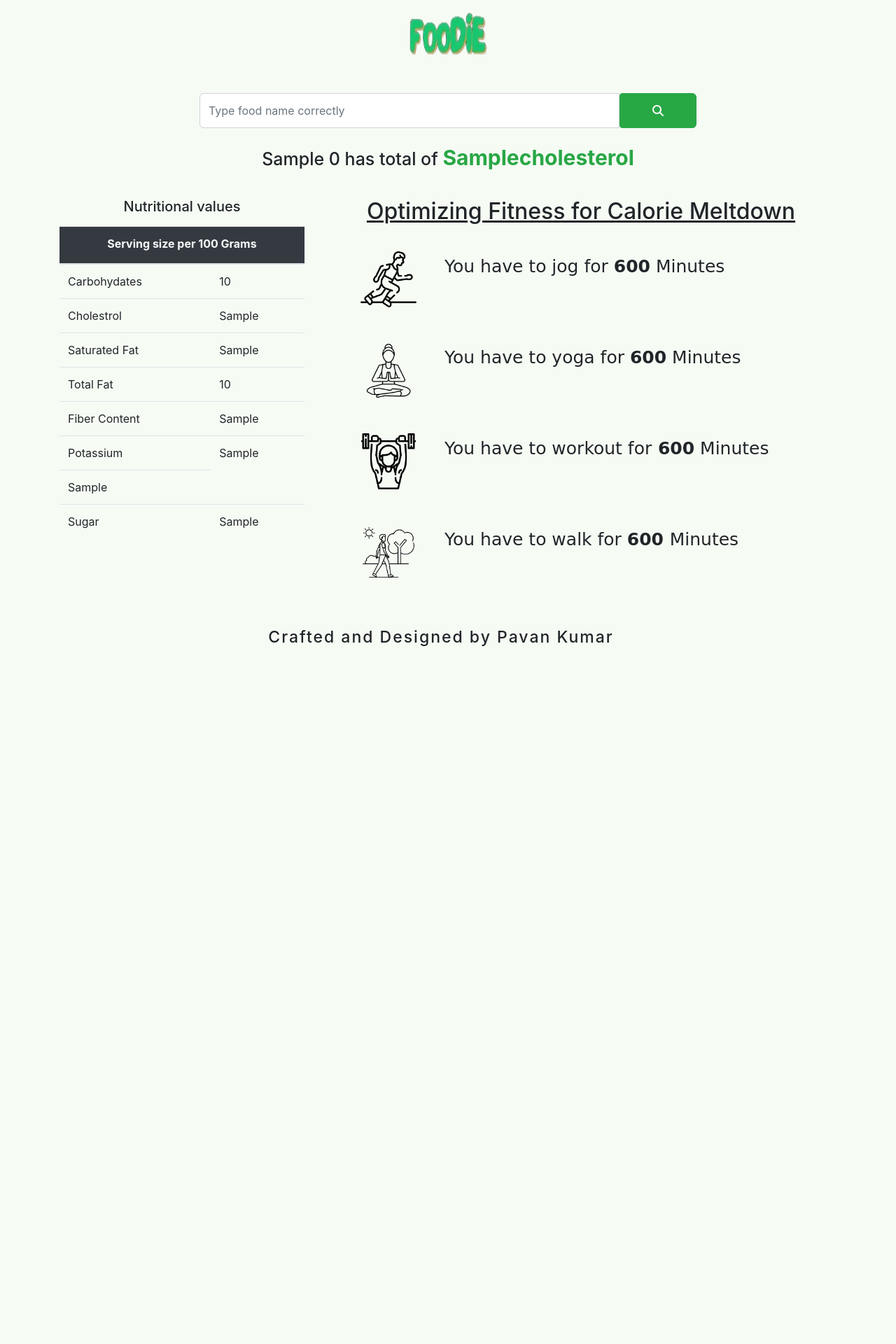
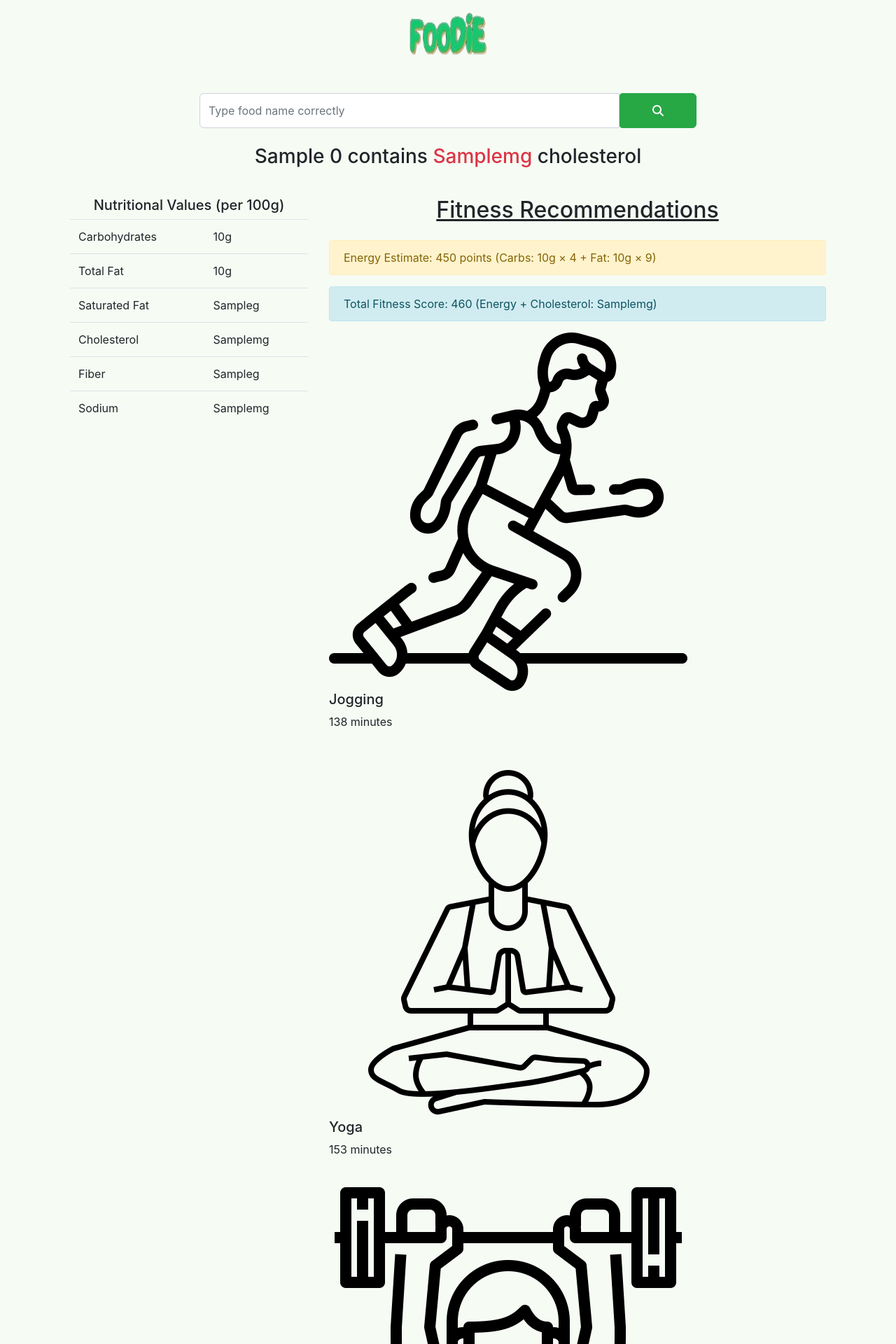
Before and after one commit to PAVANKUMAR-14/nutrition-finder-1, a Django app: template templates/testapp/home.html in a window 1280 px wide. Shown: the top 1920 px of the page at 70% size. Before the commit the page ends 923 px from the top, so only its background shows below. Run offline with Django 4.2, Linux system fonts and the light colour scheme; the template is opened without the code that fills it: most values are stand-ins (such as "Sample title", 1, 10 or a date in 2020); some libraries are stand-ins or nearby versions.

Commit message:
Update home.html

```diff
--- a/templates/testapp/home.html
+++ b/templates/testapp/home.html
@@ -6,138 +6,153 @@
     <meta charset="UTF-8">
     <meta http-equiv="X-UA-Compatible" content="IE=edge">
     <meta name="viewport" content="width=device-width, initial-scale=1.0">
-    <link rel="stylesheet" href="https://cdn.jsdelivr.net/npm/bootstrap@4.6.2/dist/css/bootstrap.min.css" integrity="sha384-xOolHFLEh07PJGoPkLv1IbcEPTNtaed2xpHsD9ESMhqIYd0nLMwNLD69Npy4HI+N" crossorigin="anonymous">
-    <link rel="stylesheet" href="https://cdnjs.cloudflare.com/ajax/libs/font-awesome/6.5.1/css/all.min.css
-    ">
-    <link rel="stylesheet"  href="{% static 'css/style.css' %}">
+    <link rel="stylesheet" href="https://cdn.jsdelivr.net/npm/bootstrap@4.6.2/dist/css/bootstrap.min.css">
+    <link rel="stylesheet" href="https://cdnjs.cloudflare.com/ajax/libs/font-awesome/6.5.1/css/all.min.css">
+    <link rel="stylesheet" href="{% static 'css/style.css' %}">
     <link rel="icon" type="image/x-icon" href="{% static 'img/favicon1.png' %}">
     <title>Nutrition checker</title>
 </head>
 <body>
     <div class="container">
+        <!-- Header Section -->
         <div class="row-1 text-center">
             <div class="offset-sm-4 col-sm-4 offset-sm-4">
                 <img src="{% static 'img/foodie.png' %}" alt="foodie" class="img-fluid">
             </div>
         </div>
 
-        <div  class='row-2 mt-5 '>
+        <!-- Search Form -->
+        <div class="row-2 mt-5">
             <div class="offset-md-2 col-md-8 offset-md-2 col-sm-12">
-
                 <form action="" method="POST">
                     {% csrf_token %}
                     <div class="input-group">
-                        <input type="text" name="search" placeholder="Type food name correctly" required class="form-control my-search-form">
-                        <button type="submit" class="btn btn-success my-search-button"><i class="fa-solid fa-magnifying-glass"></i></button>
+                        <input type="text" name="search" placeholder="Type food name correctly" required
+                               class="form-control my-search-form">
+                        <button type="submit" class="btn btn-success my-search-button">
+                            <i class="fa-solid fa-magnifying-glass"></i>
+                        </button>
                     </div>
                 </form>
+
+                <!-- API Response Handling -->
                 {% if api %}
                     {% if api == "oohhh ! something went wrong, try again" %}
                         <div class="alert alert-danger text-center mt-1" role="alert">
-                    <strong>Oops something went wrong ! try again later</strong>
+                            <strong>Oops something went wrong! Try again later</strong>
                         </div>
                     {% else %}
-                <div >
-                    <h3 style="font-weight: 450;
-                    font-size: 25px !important;
-                    text-align: center;
-                    padding:0;
-                    margin: 0;" class="mt-4">{{api.0.name | capfirst}} has total of <b style="font-size:30px ;" class="text-success">{{api.0.cholesterol_mg}}cholesterol</b></h3>
+                        <!-- Food Information -->
+                        <div class="text-center mt-4">
+                            <h3 class="food-title">
+                                {{ api.0.name|capfirst }} contains
+                                <span class="text-danger">{{ api.0.cholesterol_mg }}mg</span> cholesterol
+                            </h3>
                         </div>
 
+                        <!-- Nutritional Warnings -->
                         {% if api.0.sugar_g > 25 %}
                         <div class="alert alert-danger text-center mt-2" role="alert">
-                    <strong>OMG! This food contains sugar content </strong>
+                            <strong>High Sugar Content!</strong> ({{ api.0.sugar_g }}g per 100g)
                         </div>
                         {% endif %}
 
-                {% if api.0.sodium_mg  > 650 %}
-                 <div class="alert alert-danger text-center mt-2 " role="alert">
-                    <strong>OMG! This food contains high sodium content</strong>
+                        {% if api.0.sodium_mg > 650 %}
+                        <div class="alert alert-danger text-center mt-2" role="alert">
+                            <strong>High Sodium Content!</strong> ({{ api.0.sodium_mg }}mg per 100g)
                         </div>
                         {% endif %}
-
-                {% if api.0.cholesterol_mg  > 100 %}
-                <div class="alert alert-danger text-center mt-2 " role="alert">
-                   <strong>OMG! This food contains high cholestrol </strong>
-                </div>
+                    {% endif %}
                 {% endif %}
             </div>
         </div>
-    </div>
 
-
-
-
-    <div class="container mt-3" style="background-color:#f6fbf4; ">
+        <!-- Nutrition & Exercise Section -->
+        {% if api and api != "oohhh ! something went wrong, try again" %}
+        <div class="container mt-3" style="background-color:#f6fbf4;">
             <div class="row">
+                <!-- Nutrition Table -->
                 <div class="col-md-4 col-sm-12">
                     <div class="mt-4 mb-2">
-                    <h5 class="text-center">Nutritional values</h5>
+                        <h5 class="text-center">Nutritional Values (per 100g)</h5>
                     </div>
-
-                <div class="nutri-table w-100 mt-3">
-                    <table class="table table-hover ">
-                        <thead>
-                            <tr>
-                                <th colspan="9" class="pb-3 bg-dark  text-light text-center  ">
-                                   Serving size per 100 Grams</th>
-                            </tr>
-                        </thead>
-
+                    <table class="table table-hover">
                         <tbody>
-                            <tr><td>Carbohydates</td>
-                            <td>{{api.0.carbohydrates_total_g}}</td></tr>
-                            <tr><td>Cholestrol</td>
-                            <td>{{api.0.cholesterol_mg}}</td></tr>
-                            <tr><td>Saturated Fat</td>
-                            <td>{{api.0.fat_saturated_g}}</td></tr>
-                            <tr><td>Total Fat</td><td>{{api.0.fat_total_g}}</td></tr>
-                            <tr><td>Fiber Content</td><td>{{api.0.fiber_g}}</td></tr>
-                            <tr><td>Potassium</td><td>{{api.0.potassium_mg}}</td></tr>
-<!--                             <tr><td>Protein</td><td>{{api.0.protein_g}}</td></tr>
-                            <tr><td>Sodium</td> -->
-                            <td>{{api.0.sodium_mg}}</td></tr>
-                            <tr><td>Sugar</td>
-                            <td>{{api.0.sugar_g}}</td></tr>
+                            <tr><td>Carbohydrates</td><td>{{ api.0.carbohydrates_total_g }}g</td></tr>
+                            <tr><td>Total Fat</td><td>{{ api.0.fat_total_g }}g</td></tr>
+                            <tr><td>Saturated Fat</td><td>{{ api.0.fat_saturated_g }}g</td></tr>
+                            <tr><td>Cholesterol</td><td>{{ api.0.cholesterol_mg }}mg</td></tr>
+                            <tr><td>Fiber</td><td>{{ api.0.fiber_g }}g</td></tr>
+                            <tr><td>Sodium</td><td>{{ api.0.sodium_mg }}mg</td></tr>
                         </tbody>
                     </table>
                 </div>
+
+                <!-- Exercise Recommendations -->
+                <div class="col-md-8 col-sm-12">
+                    <div class="mt-4">
+                        <h2 class="mb-4">Fitness Recommendations</h2>
+                        {% with energy=api.0.carbohydrates_total_g|mul:4|add:api.0.fat_total_g|mul:9 %}
+                        {% with total_score=energy|add:api.0.cholesterol_mg %}
+
+                        <div class="alert alert-warning">
+                            Energy Estimate: {{ energy }} points
+                            (Carbs: {{ api.0.carbohydrates_total_g }}g × 4 + Fat: {{ api.0.fat_total_g }}g × 9)
                         </div>
 
-
-
-            <div class="col-md-8 col-sm-12">
-                <div class="mt-4">
-                    <h2 class> Optimizing Fitness for Calorie Meltdown
-                    </h2>
-                    <div style="display: flex;" id="new">
-                        <img src="{% static 'img/runner.png' %}" class="fitness-img" alt="jogging">
-                        <p>You have to jog for <strong>{{api.0.calories | div:229 | mul:60  | floatformat:0}}</strong> Minutes</p>
+                        <div class="alert alert-info">
+                            Total Fitness Score: {{ total_score }}
+                            (Energy + Cholesterol: {{ api.0.cholesterol_mg }}mg)
                         </div>
 
-                    <div style="display: flex;" id="new">
-                        <img src="{% static 'img/yoga-pose.png' %}" class="fitness-img" alt="yoga">
-                        <p>You have to yoga for <strong>{{api.0.calories | div:223 | mul:60  | floatformat:0}}</strong> Minutes</p>
+                        <div class="exercise-group">
+                            <div class="exercise-item">
+                                <img src="{% static 'img/runner.png' %}" class="exercise-icon">
+                                <div>
+                                    <h5>Jogging</h5>
+                                    <p>{{ total_score|div:200|mul:60|floatformat:0 }} minutes</p>
+                                </div>
                             </div>
 
-                    <div style="display: flex;" id="new">
-                        <img src="{% static 'img/weightlifter.png' %}" class="fitness-img" alt="gym">
-                        <p>You have to workout for<strong> {{api.0.calories | div:483 | mul:60 | floatformat:0}}</strong> Minutes</p>
+                            <div class="exercise-item">
+                                <img src="{% static 'img/yoga-pose.png' %}" class="exercise-icon">
+                                <div>
+                                    <h5>Yoga</h5>
+                                    <p>{{ total_score|div:180|mul:60|floatformat:0 }} minutes</p>
+                                </div>
                             </div>
 
-                    <div style="display: flex;" id="new">
-                        <img src="{% static 'img/walking-man.png' %}" class="fitness-img" alt="walking">
-                        <p>You have to walk for <strong>{{api.0.calories | div:294 | mul:60  | floatformat:0}} </strong> Minutes</p>
+                            <div class="exercise-item">
+                                <img src="{% static 'img/weightlifter.png' %}" class="exercise-icon">
+                                <div>
+                                    <h5>Weight Training</h5>
+                                    <p>{{ total_score|div:400|mul:60|floatformat:0 }} minutes</p>
+                                </div>
+                            </div>
+
+                            <div class="exercise-item">
+                                <img src="{% static 'img/walking-man.png' %}" class="exercise-icon">
+                                <div>
+                                    <h5>Walking</h5>
+                                    <p>{{ total_score|div:150|mul:60|floatformat:0 }} minutes</p>
+                                </div>
+                            </div>
+                        </div>
+                        {% endwith %}{% endwith %}
                     </div>
                 </div>
             </div>
         </div>
+        {% endif %}
 
-    <div>
-        <h6 style='font-size: 23px; margin-right: 20px; letter-spacing: 2px;' ; class="text-center mt-5">Crafted and Designed by Pavan Kumar</h6>
+        <!-- Footer -->
+        <div class="row mt-5">
+            <div class="col-12 text-center">
+                <h6 class="designer-credit">
+                    Crafted and Designed by Pavan Kumar
+                </h6>
             </div>
-                {% endif %}
-                {% endif %}
+        </div>
+    </div>
 </body>
 </html>
```
Lines whose indentation alone changed are shown as unchanged.
